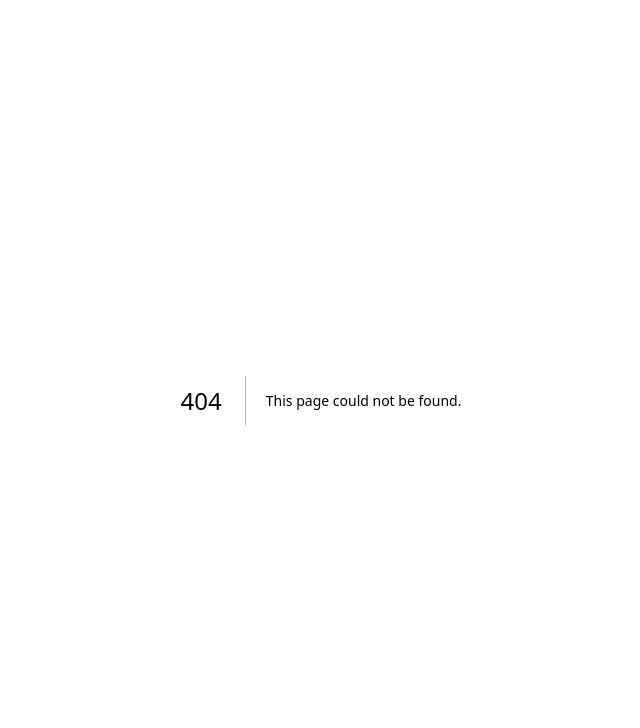
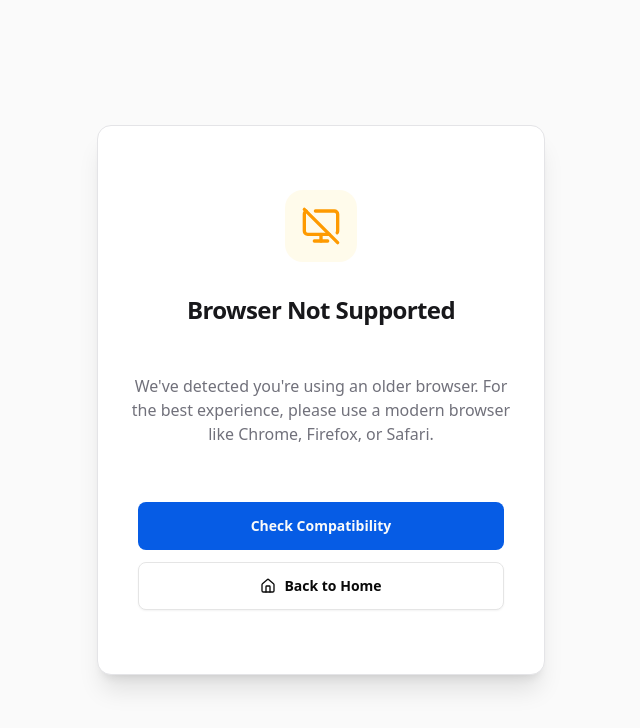
Before and after one commit to Chatterbox-Labs-LLC/chatterbox-web, a Next.js app: page /unsupported in a window 1280 px wide. Before the commit this address had no page. Shown: the top 728 px of the page, without its empty margins (319-959 px from the left). Built offline with nearby package versions, Linux system fonts and the light colour scheme.

Commit message:
feat: add custom error, not found, unsupported device/browser, and workspace not found pages

```diff
--- /dev/null
+++ b/src/app/error.tsx
@@ -0,0 +1,23 @@
+"use client";
+
+import { useEffect } from "react";
+import { GlobalErrorState } from "@/components/error-states";
+
+export default function Error({
+  error,
+  reset,
+}: {
+  error: Error & { digest?: string };
+  reset: () => void;
+}) {
+  useEffect(() => {
+    // Log the error to an error reporting service
+    console.error("Global error caught:", error);
+  }, [error]);
+
+  return (
+    <div className="min-h-screen flex items-center justify-center bg-zinc-50 dark:bg-zinc-950">
+      <GlobalErrorState error={error} reset={reset} />
+    </div>
+  );
+}
--- /dev/null
+++ b/src/app/global-error.tsx
@@ -0,0 +1,21 @@
+"use client";
+
+import { GlobalErrorState } from "@/components/error-states";
+
+export default function GlobalError({
+  error,
+  reset,
+}: {
+  error: Error & { digest?: string };
+  reset: () => void;
+}) {
+  return (
+    <html>
+      <body>
+        <div className="min-h-screen flex items-center justify-center bg-zinc-50 dark:bg-zinc-950">
+          <GlobalErrorState error={error} reset={reset} />
+        </div>
+      </body>
+    </html>
+  );
+}
--- /dev/null
+++ b/src/app/not-found.tsx
@@ -0,0 +1,16 @@
+import { ErrorState } from "@/components/error-states";
+import { Search } from "lucide-react";
+
+export default function NotFound() {
+  return (
+    <div className="min-h-screen flex items-center justify-center bg-zinc-50 dark:bg-zinc-950">
+      <ErrorState
+        title="404 - Page Not Found"
+        description="The page you're looking for doesn't exist or has been moved to a new location."
+        icon={<Search className="h-10 w-10" />}
+        actionLabel="Go to Dashboard"
+        actionHref="/dashboard"
+      />
+    </div>
+  );
+}
--- a/src/app/spaces/[slug]/page.tsx
+++ b/src/app/spaces/[slug]/page.tsx
@@ -25,6 +25,7 @@ import CreateChannelModal from '@/components/create-channel-modal';
 import ChannelSettingsModal from '@/components/channel-settings-modal';
 import WorkspaceSettingsModal from '@/components/workspace-settings-modal';
 import UserProfileSection from '@/components/user-profile-section';
+import { WorkspaceNotFound } from '@/components/error-states';
 import { useState, useEffect, use, useCallback } from 'react';
 import { useRouter } from 'next/navigation';
 import { db } from '@/lib/db';
@@ -256,13 +257,8 @@ export default function SpacePage({params }: SpacePageProps) {
 
   if (!currentSpace) {
     return (
-      <div className="flex h-screen items-center justify-center">
-        <div className="text-center">
-          <h1 className="text-2xl font-bold">Space not found</h1>
-          <Button asChild className="mt-4">
-            <Link href="/dashboard">Back to Dashboard</Link>
-          </Button>
-        </div>
+      <div className="flex h-screen items-center justify-center bg-zinc-50 dark:bg-zinc-950">
+        <WorkspaceNotFound slug={slug} />
       </div>
     );
   }
--- /dev/null
+++ b/src/app/unsupported/page.tsx
@@ -0,0 +1,32 @@
+"use client";
+
+import { useSearchParams } from "next/navigation";
+import { DeviceNotSupported, BrowserNotSupported } from "@/components/error-states";
+import { Suspense } from "react";
+
+function UnsupportedContent() {
+  const searchParams = useSearchParams();
+  const type = searchParams.get("type");
+
+  return (
+    <div className="min-h-screen flex items-center justify-center bg-zinc-50 dark:bg-zinc-950">
+      {type === "device" ? (
+        <DeviceNotSupported />
+      ) : (
+        <BrowserNotSupported />
+      )}
+    </div>
+  );
+}
+
+export default function UnsupportedPage() {
+  return (
+    <Suspense fallback={
+      <div className="min-h-screen flex items-center justify-center bg-zinc-50 dark:bg-zinc-950">
+        <div className="animate-spin rounded-full h-12 w-12 border-b-2 border-primary" />
+      </div>
+    }>
+      <UnsupportedContent />
+    </Suspense>
+  );
+}
--- /dev/null
+++ b/src/components/error-states.tsx
@@ -0,0 +1,149 @@
+"use client";
+
+import { ReactNode } from "react";
+import { Button } from "@/components/ui/button";
+import { Card, CardContent, CardFooter, CardHeader, CardTitle } from "@/components/ui/card";
+import {
+  AlertCircle,
+  ChevronLeft,
+  Home,
+  MonitorOff,
+  Smartphone,
+  Search,
+  RefreshCcw,
+  ShieldAlert
+} from "lucide-react";
+import Link from "next/link";
+import { motion } from "framer-motion";
+
+interface ErrorStateProps {
+  title: string;
+  description: string;
+  icon?: ReactNode;
+  actionLabel?: string;
+  actionHref?: string;
+  onAction?: () => void;
+  showHomeButton?: boolean;
+  variant?: "default" | "warning" | "error";
+}
+
+export function ErrorState({
+  title,
+  description,
+  icon,
+  actionLabel,
+  actionHref,
+  onAction,
+  showHomeButton = true,
+  variant = "default"
+}: ErrorStateProps) {
+  const iconColors = {
+    default: "text-blue-500 bg-blue-50 dark:bg-blue-900/20",
+    warning: "text-amber-500 bg-amber-50 dark:bg-amber-900/20",
+    error: "text-red-500 bg-red-50 dark:bg-red-900/20"
+  };
+
+  return (
+    <div className="flex flex-col items-center justify-center min-h-[60vh] px-4 py-12">
+      <motion.div
+        initial={{ opacity: 0, scale: 0.95 }}
+        animate={{ opacity: 1, scale: 1 }}
+        transition={{ duration: 0.3 }}
+        className="w-full max-w-md"
+      >
+        <Card className="text-center border-zinc-200 dark:border-zinc-800 shadow-xl overflow-hidden">
+          <CardHeader className="pt-10 pb-6">
+            <div className="flex justify-center mb-6">
+              <div className={`p-4 rounded-2xl ${iconColors[variant]}`}>
+                {icon || <AlertCircle className="h-10 w-10" />}
+              </div>
+            </div>
+            <CardTitle className="text-2xl font-bold tracking-tight text-zinc-900 dark:text-zinc-100">
+              {title}
+            </CardTitle>
+          </CardHeader>
+          <CardContent className="pb-8">
+            <p className="text-zinc-500 dark:text-zinc-400">
+              {description}
+            </p>
+          </CardContent>
+          <CardFooter className="flex flex-col gap-3 pb-10 px-10">
+            {actionHref ? (
+              <Button className="w-full h-12 font-semibold" asChild>
+                <Link href={actionHref}>{actionLabel || "Try Again"}</Link>
+              </Button>
+            ) : onAction ? (
+              <Button className="w-full h-12 font-semibold" onClick={onAction}>
+                {actionLabel || "Try Again"}
+              </Button>
+            ) : null}
+
+            {showHomeButton && (
+              <Button variant="outline" className="w-full h-12 font-semibold gap-2" asChild>
+                <Link href="/">
+                  <Home className="h-4 w-4" />
+                  Back to Home
+                </Link>
+              </Button>
+            )}
+          </CardFooter>
+        </Card>
+      </motion.div>
+    </div>
+  );
+}
+
+export function DeviceNotSupported() {
+  return (
+    <ErrorState
+      title="Device Not Supported"
+      description="Chatterbox Teams is currently optimized for desktop and larger tablets. Your current device experience may be limited."
+      icon={<Smartphone className="h-10 w-10" />}
+      variant="warning"
+      actionLabel="Continue Anyway"
+      onAction={() => window.location.reload()}
+    />
+  );
+}
+
+export function BrowserNotSupported() {
+  return (
+    <ErrorState
+      title="Browser Not Supported"
+      description="We've detected you're using an older browser. For the best experience, please use a modern browser like Chrome, Firefox, or Safari."
+      icon={<MonitorOff className="h-10 w-10" />}
+      variant="warning"
+      actionLabel="Check Compatibility"
+      actionHref="https://browsehappy.com/"
+    />
+  );
+}
+
+export function WorkspaceNotFound({ slug }: { slug?: string }) {
+  return (
+    <ErrorState
+      title="Workspace Not Found"
+      description={slug
+        ? `The workspace "${slug}" could not be found. It may have been deleted or the URL is incorrect.`
+        : "The workspace you're looking for doesn't exist or you don't have access to it."
+      }
+      icon={<Search className="h-10 w-10" />}
+      variant="error"
+      actionLabel="Browse Workspaces"
+      actionHref="/spaces"
+    />
+  );
+}
+
+export function GlobalErrorState({ error, reset }: { error: Error; reset: () => void }) {
+  return (
+    <ErrorState
+      title="Something went wrong"
+      description="An unexpected error occurred while processing your request. Our team has been notified."
+      icon={<ShieldAlert className="h-10 w-10" />}
+      variant="error"
+      actionLabel="Try to Recover"
+      onAction={reset}
+    />
+  );
+}
```
